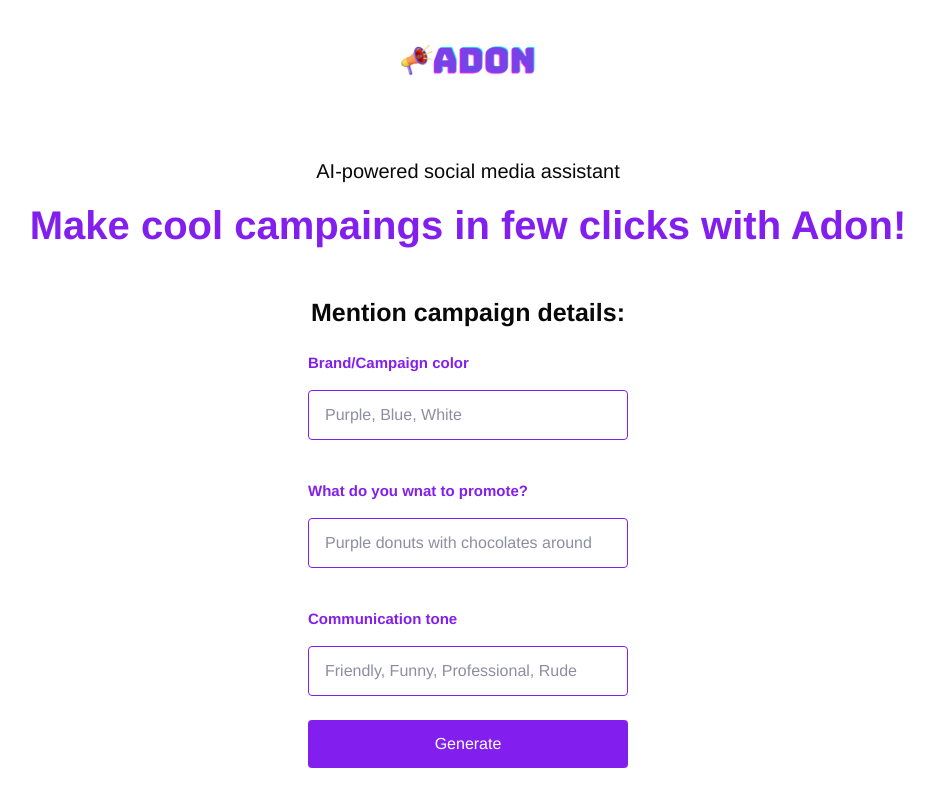
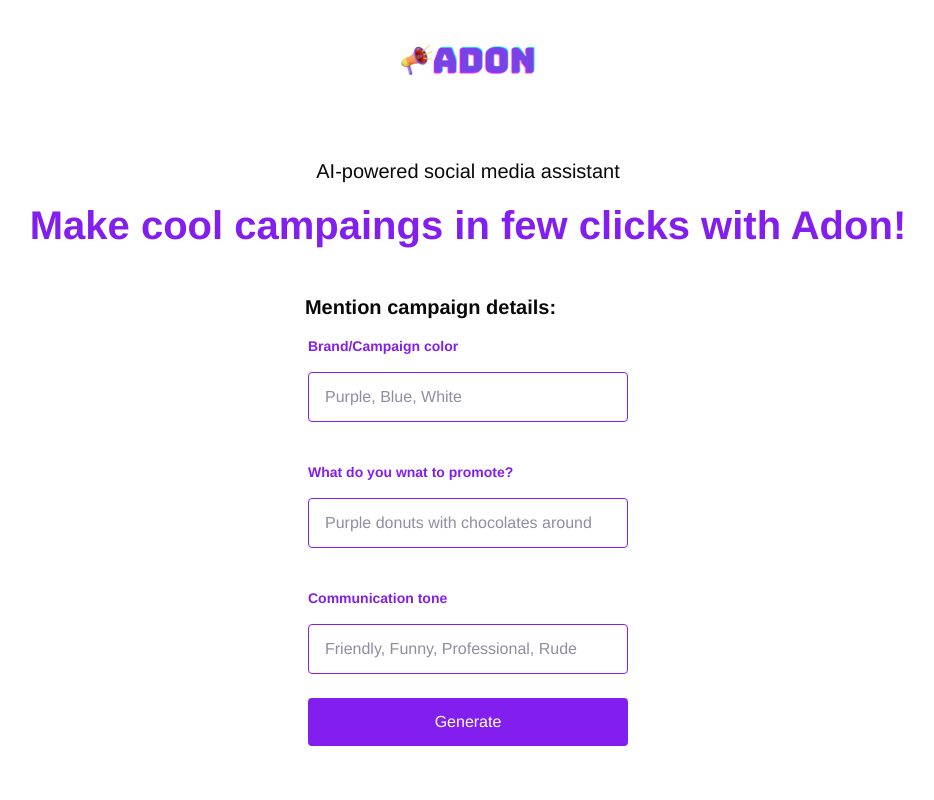
Before and after one commit to Amisha-100/ads-generator, a Next.js app: page / in a window 1280 px wide. Shown: the top 800 px of the page, without its empty margins (172-1106 px from the left). Built offline with nearby package versions, Linux system fonts and the light colour scheme; a web font is replaced by a local one.

Commit message:
size updates

```diff
--- a/pages/index.module.css
+++ b/pages/index.module.css
@@ -55,15 +55,16 @@ font-style: normal;
 }
 
 .text3 {
-    font-size: 25px;
+    font-size: 20px;
     font-weight: bold;
     color: #090909;
     font-family: "ColfaxAI", Helvetica, sans-serif;
-    margin-bottom: 12px;
+    margin-left: -75px;
+    margin-bottom: 1px;
 }
 
 .text4 {
-    font-size: 15px;
+    font-size: 14px;
     font-weight: bold;
     color: #831fee;
     font-family: "ColfaxAI", Helvetica, sans-serif;
```
